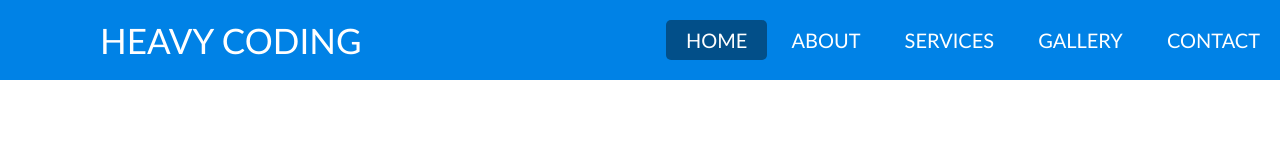
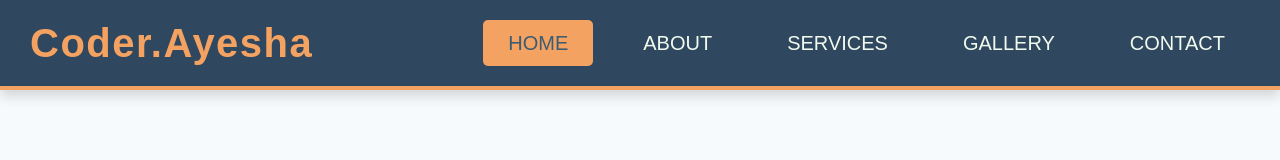
Before and after one commit to dev-ayesha-ashraf/responsive-navbar, a plain HTML site: page index.html in a window 1280 px wide. Drawn offline with Linux system fonts and the light colour scheme.

Commit message:
UI-Enhanced

```diff
--- a/index.html
+++ b/index.html
@@ -13,7 +13,7 @@
         <nav>
             <input type="checkbox" name="" id="check">
             <label for="check" id="checkbtn"><i class="fa fa-bars"></i></label>
-            <label class="logo">HEAVY CODING</label>
+            <label class="logo">Coder.Ayesha</label>
          <ul>
             <li><a href="#" class="active">HOME</a></li>
             <li><a href="#">ABOUT</a></li>
--- a/style.css
+++ b/style.css
@@ -1,84 +1,163 @@
-*{
+* {
     top: 0;
     left: 0;
     margin: 0;
     padding: 0;
-    font-family: calibri;
+    font-family: 'Poppins', sans-serif;
     box-sizing: border-box;
 }
-body , html{
+
+body, html {
     width: 100%;
     height: 100%;
+    margin: 0;
+    font-family: 'Poppins', sans-serif;
+    background-color: #f7fafc;
 }
-nav{
+
+nav {
     width: 100%;
-    height: 80px;
-    background-color: #0082e6;
+    height: 90px;
+    background-color: #3b5c72;
+    display: flex;
+    justify-content: space-between;
+    align-items: center;
+    padding: 0 30px;
+    position: fixed;
+    top: 0;
+    left: 0;
+    z-index: 999;
+    box-shadow: 0 6px 12px rgba(0, 0, 0, 0.15);
+    transition: background-color 0.3s ease;
+    border-bottom: 4px solid #f4a261;
 }
-.logo{
-    font-size: 35px;
-    color: white;
-    margin: 0 100px;
-    line-height: 80px;
+
+nav:hover {
+    background-color: #2f475f;
 }
-nav ul{
-    float: right;
+
+.logo {
+    font-size: 40px;
+    color: #f4a261;
+    font-weight: 600;
+    letter-spacing: 1.5px;
+    transition: color 0.3s ease;
+}
+
+.logo:hover {
+    color: #f1faee;
+}
+
+nav ul {
+    display: flex;
+    justify-content: flex-end;
+    align-items: center;
+    gap: 25px;
     list-style: none;
+    margin: 0;
 }
-nav ul li{
-display: inline-block;
-line-height: 80px;
+
+nav ul li {
+    display: inline-block;
 }
-nav ul li a{
+
+nav ul li a {
     text-decoration: none;
-    color: white;
+    color: #f1faee;
     font-size: 20px;
-    padding: 8px 20px;
+    padding: 12px 25px;
+    border-radius: 3px;
+    position: relative;
+    transition: all 0.3s ease;
+    font-weight: 500;
 }
-.active{
-    background-color: #024f89;
+
+nav ul li a::after {
+    content: '';
+    width: 0%;
+    height: 2px;
+    background: #f4a261;
+    position: absolute;
+    left: 0;
+    bottom: -3px;
+    transition: width 0.3s ease;
+}
+
+nav ul li a:hover {
+    background-color: #2f475f;
+    color: #f4a261;
+}
+
+nav ul li a:hover::after {
+    width: 100%;
+}
+
+.active {
+    background-color: #f4a261;
     border-radius: 5px;
+    color: #3b5c72;
 }
-nav ul li a:hover{
-    background-color: #024f89;
-    border-radius: 5px;
+
+#checkbtn {
+    display: none;
+    font-size: 28px;
+    color: #f1faee;
+    cursor: pointer;
+    z-index: 1000;
 }
-#checkbtn{
-    float: right;
-    line-height: 80px;
-    margin-right: 10px;
-    font-size: 30px;
-    color: white;
+
+#check {
     display: none;
 }
-#check{
-    display: none;
-}
-#check:checked ~ ul{
+
+#check:checked ~ ul {
     left: 0;
 }
-@media (max-width:970px){
-    nav ul{
+
+@media (max-width: 970px) {
+    nav ul {
+        position: fixed;
+        top: 90px;
+        left: -100%;
         width: 100%;
         height: 100vh;
-        position: fixed;
-        top: 80px;
-        background-color: rgba(0, 0, 0, 0.568);
-
-        left: -100%;
+        background-color: rgba(0, 0, 0, 0.8);
+        flex-direction: column;
+        justify-content: center;
+        align-items: center;
+        transition: left 0.3s ease;
     }
-    nav ul li{
+    nav ul li {
         display: block;
+        width: 100%;
         text-align: center;
-
+        margin: 12px 0;
     }
-    #checkbtn{
+    nav ul li a {
+        font-size: 22px;
+        padding: 15px 30px;
+        letter-spacing: 1px;
+    }
+    #checkbtn {
         display: block;
     }
 }
-@media (max-width:475px){
-    .logo{
-        font-size: 20px;
-        margin: 0 0;
+
+@media (max-width: 475px) {
+    .logo {
+        font-size: 28px;
+    }
+    nav ul li a {
+        font-size: 18px;
     }
 }
+
+@media (max-width: 320px) {
+    .logo {
+        font-size: 22px;
+    }
+    nav ul li a {
+        font-size: 16px;
+        padding: 12px 20px;
+    }
+}
```
